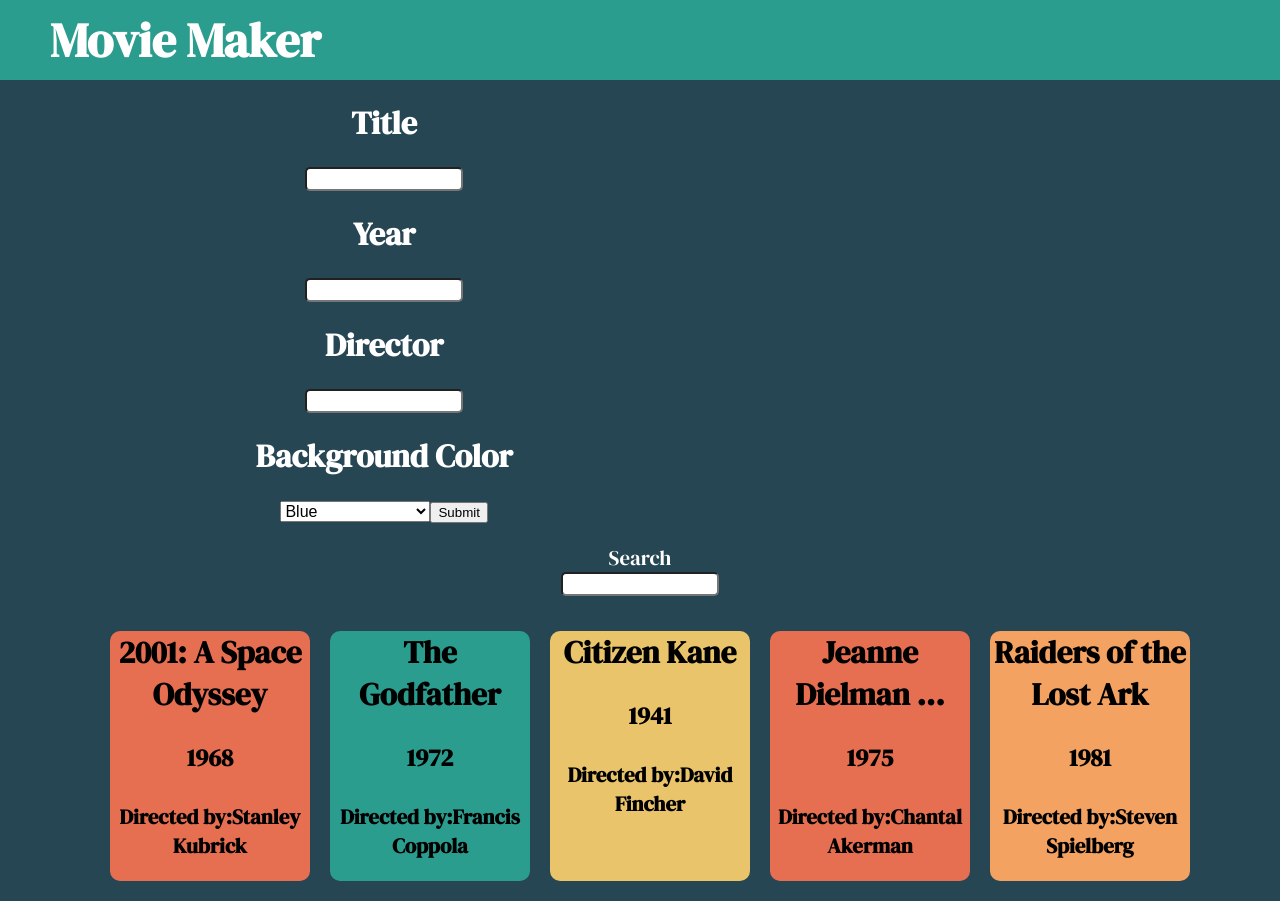
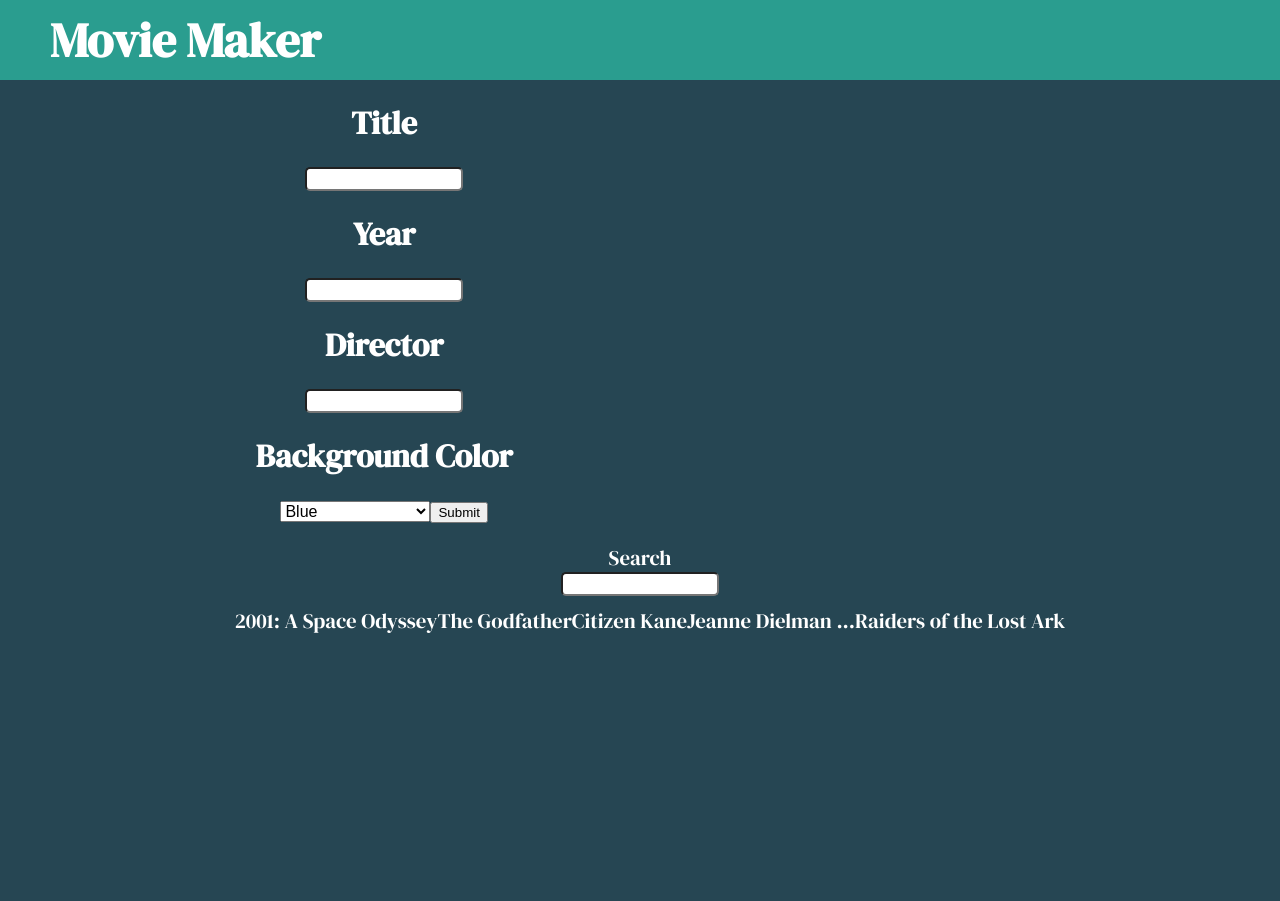
Before and after one commit to belliott15/2.8-Movie-List-Maker-React, a React (Create React App) app: page / in a window 1280 px wide. After the commit the page ends 800 px from the top, so only its background shows below. Built offline with nearby package versions, Linux system fonts and the light colour scheme; the HTML template or start-up script is replaced by a standard one.

Commit message:
turned turnery in movie.js into a conditional

```diff
--- a/src/Movie.js
+++ b/src/Movie.js
@@ -3,11 +3,11 @@ import React from 'react';
 export default function Movie({ movie, handleDeleteMovie }) {
   return (
     <div>
-      {movie.title || movie.year || movie.director ? <div className='movie-card' style={{ background: movie.color, color: 'black' }} onClick={() => handleDeleteMovie(movie.title)}>
+      {movie.title || movie.year || movie.director && <div className='movie-card' style={{ background: movie.color, color: 'black' }} onClick={() => handleDeleteMovie(movie.title)}>
         <h2>{movie.title}</h2>
         <h3>{movie.year}</h3>
         {movie.director && <h4>Directed by:{movie.director}</h4>}
-      </div> : '' }
+      </div> }
     </div>
   );
 }
```
